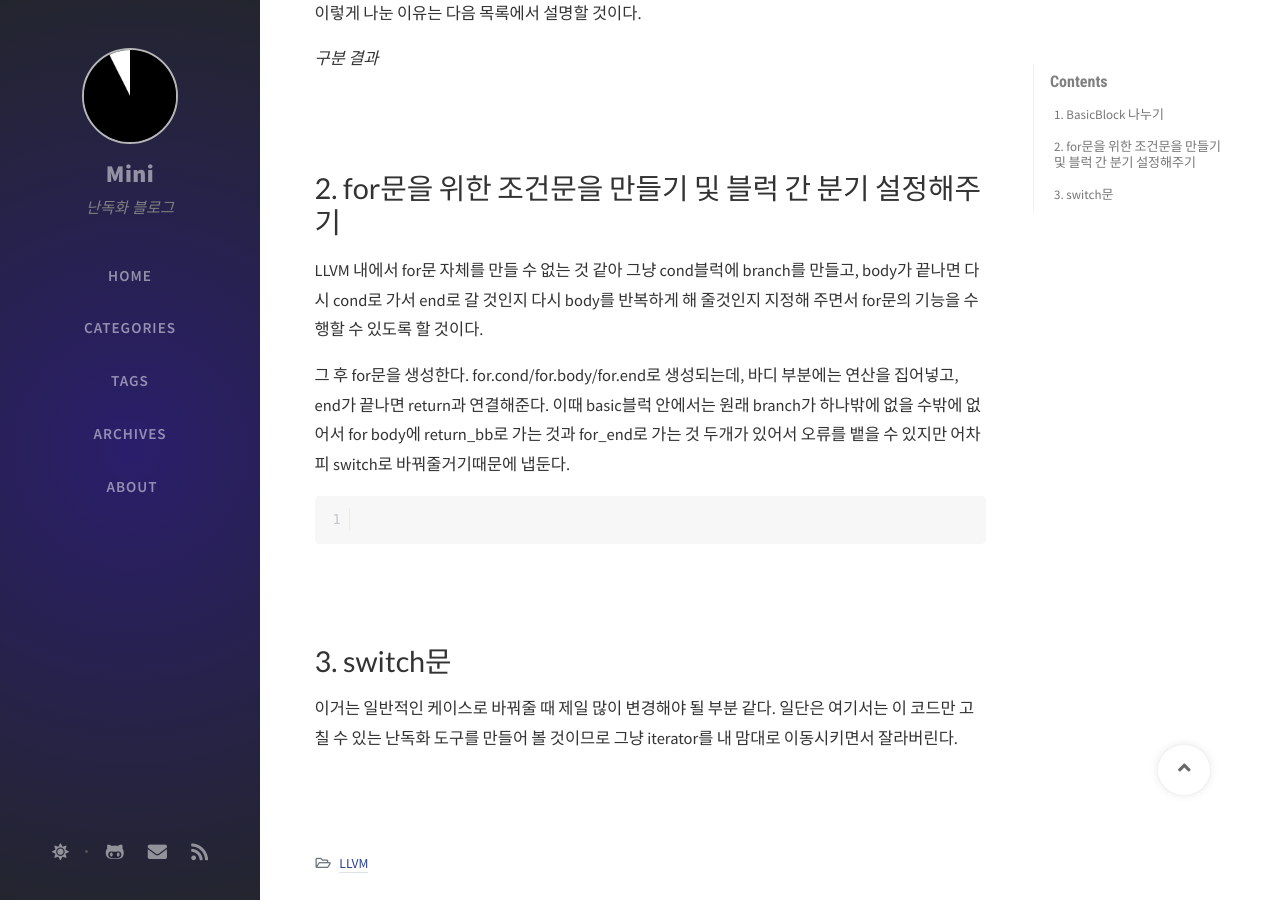
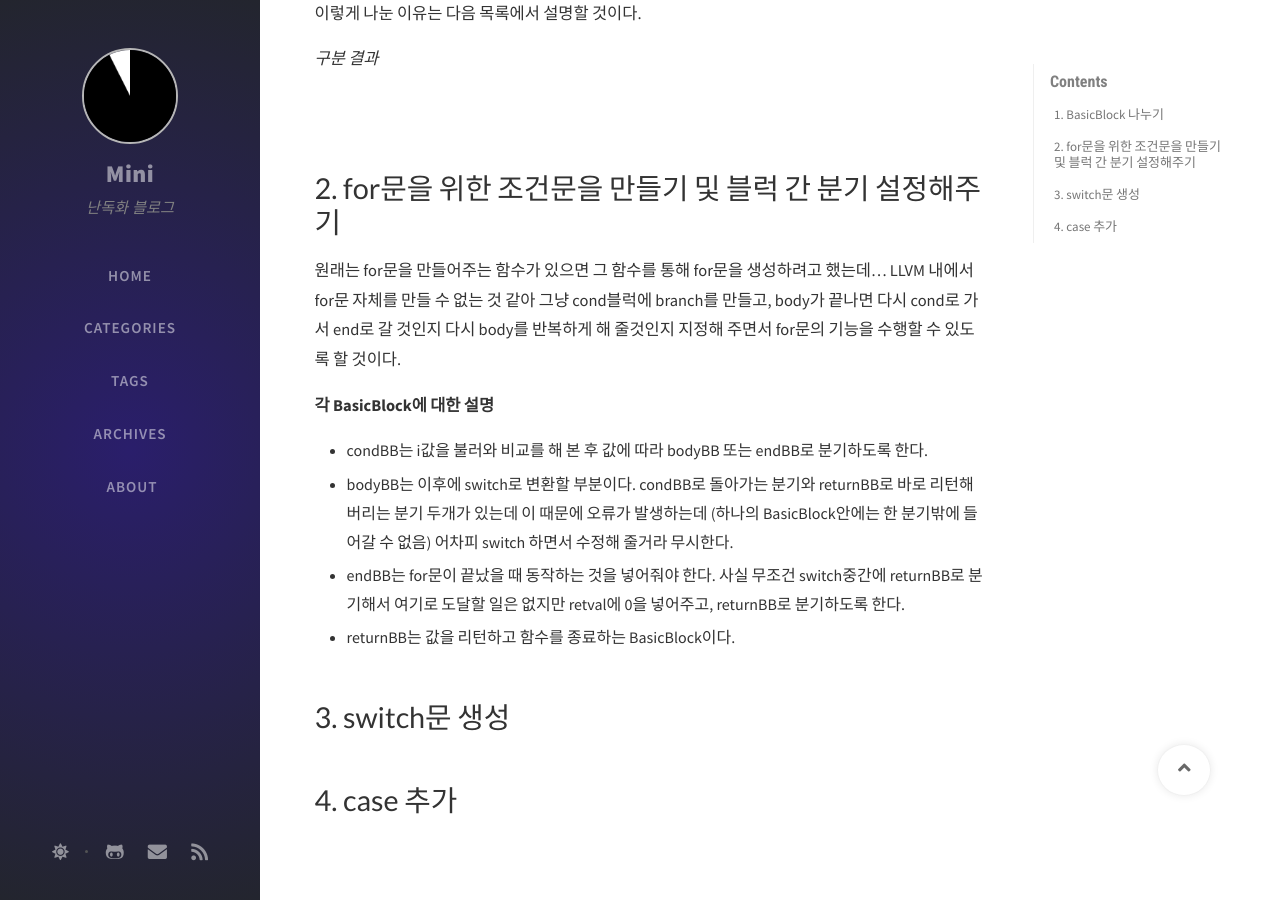
Before and after one commit to yarncha/yarncha.github.io, a Jekyll site: the page built from _posts/2020-10-10-19.md, in a window 1280 px wide and 900 px high, scrolled down 693 px. Built offline with Jekyll 4.4.1, drawn with Linux system fonts in a browser that asks for light colours; nearby versions of some CDN libraries; comment, search, counter and statistics services are not loaded.

Commit message:
Update 2020-10-10-19.md

````diff
--- a/_posts/2020-10-10-19.md
+++ b/_posts/2020-10-10-19.md
@@ -34,21 +34,24 @@ comments: true
 
 # 2. for문을 위한 조건문을 만들기 및 블럭 간 분기 설정해주기
 
-LLVM 내에서 for문 자체를 만들 수 없는 것 같아 그냥 cond블럭에 branch를 만들고, body가 끝나면 다시 cond로 가서 end로 갈 것인지 다시 body를 반복하게 해 줄것인지 지정해 주면서 for문의 기능을 수행할 수 있도록 할 것이다.
+원래는 for문을 만들어주는 함수가 있으면 그 함수를 통해 for문을 생성하려고 했는데... LLVM 내에서 for문 자체를 만들 수 없는 것 같아 그냥 cond블럭에 branch를 만들고, body가 끝나면 다시 cond로 가서 end로 갈 것인지 다시 body를 반복하게 해 줄것인지 지정해 주면서 for문의 기능을 수행할 수 있도록 할 것이다.
 
+**각 BasicBlock에 대한 설명**
+* condBB는 i값을 불러와 비교를 해 본 후 값에 따라 bodyBB 또는 endBB로 분기하도록 한다.
+* bodyBB는 이후에 switch로 변환할 부분이다. condBB로 돌아가는 분기와 returnBB로 바로 리턴해버리는 분기 두개가 있는데 이 때문에 오류가 발생하는데 (하나의 BasicBlock안에는 한 분기밖에 들어갈 수 없음) 어차피 switch 하면서 수정해 줄거라 무시한다.
+* endBB는 for문이 끝났을 때 동작하는 것을 넣어줘야 한다. 사실 무조건 switch중간에 returnBB로 분기해서 여기로 도달할 일은 없지만 retval에 0을 넣어주고, returnBB로 분기하도록 한다.
+* returnBB는 값을 리턴하고 함수를 종료하는 BasicBlock이다.
 
-
-그 후 for문을 생성한다. for.cond/for.body/for.end로 생성되는데, 바디 부분에는 연산을 집어넣고, end가 끝나면 return과 연결해준다.
-이때 basic블럭 안에서는 원래 branch가 하나밖에 없을 수밖에 없어서 for body에 return_bb로 가는 것과 for_end로 가는 것 두개가 있어서 오류를 뱉을 수 있지만 어차피 switch로 바꿔줄거기때문에 냅둔다.
-
-```cpp
+<!-- ```cpp
 
 ```
 
-![img](\images\19_02.png)
+![img](\images\19_02.png) -->
 
-# 3. switch문
+# 3. switch문 생성
 
-이거는 일반적인 케이스로 바꿔줄 때 제일 많이 변경해야 될 부분 같다. 일단은 여기서는 이 코드만 고칠 수 있는 난독화 도구를 만들어 볼 것이므로 그냥 iterator를 내 맘대로 이동시키면서 잘라버린다.
+<!-- 이거는 일반적인 케이스로 바꿔줄 때 제일 많이 변경해야 될 부분 같다. 일단은 여기서는 이 코드만 고칠 수 있는 난독화 도구를 만들어 볼 것이므로 그냥 iterator를 내 맘대로 이동시키면서 잘라버린다. -->
+
+# 4. case 추가
 
 <!-- References -->
````
